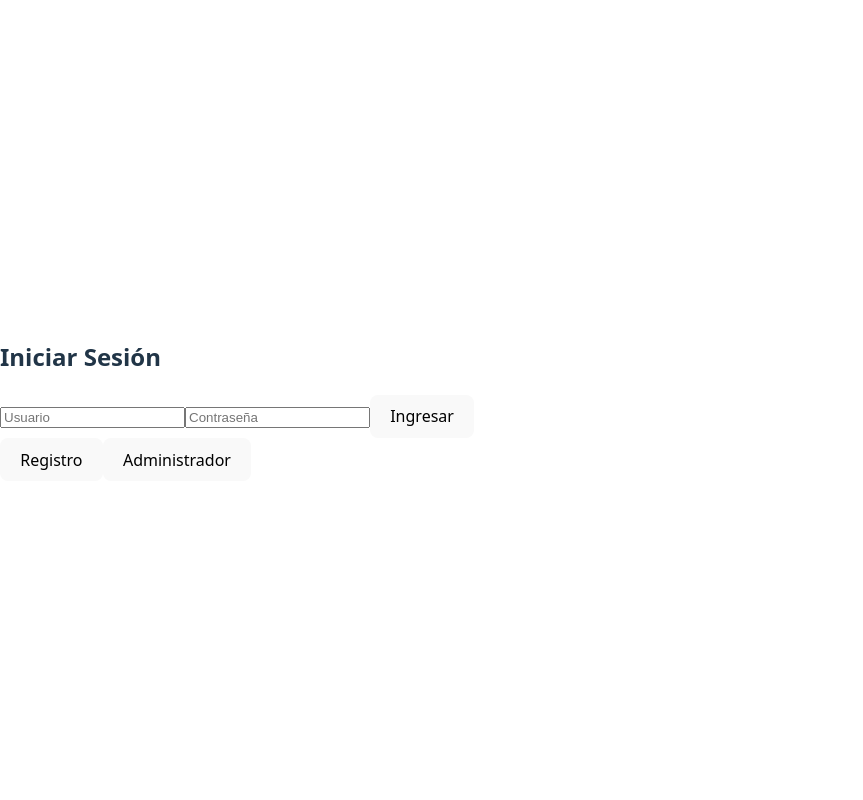
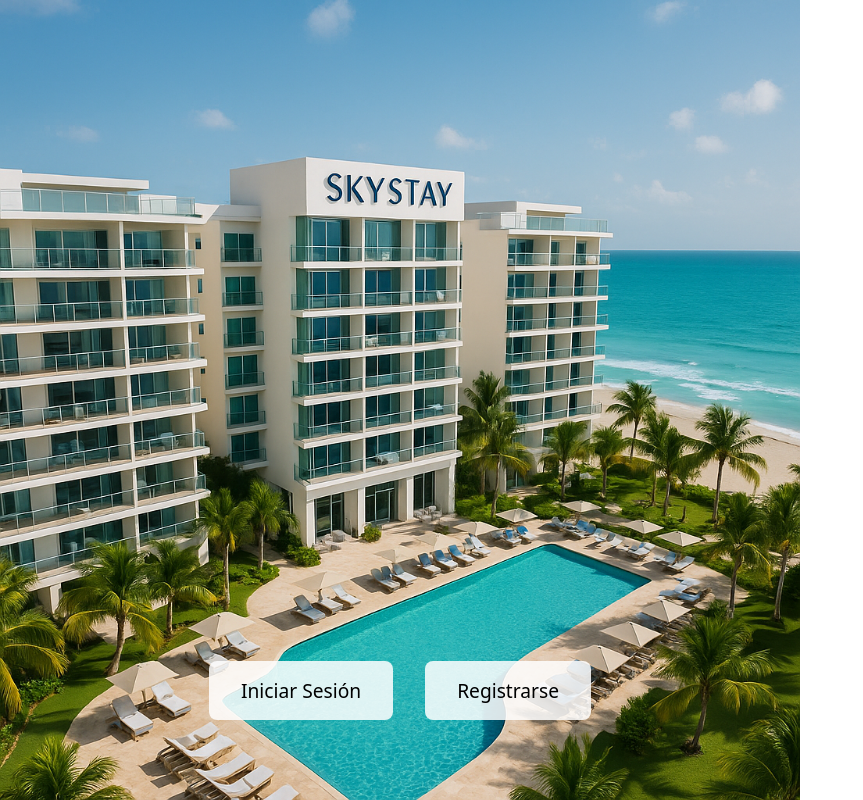
Before and after one commit to Eduardomesut/TFG, a React (Vite) app in the folder skystay-front/: page / in a window 1280 px wide. Shown: the whole page, without its empty margins (0-863 px from the left). Built offline with nearby package versions, Linux system fonts and the light colour scheme.

Commit message:
Nuevo front

```diff
--- a/skystay-front/package.json
+++ b/skystay-front/package.json
@@ -12,7 +12,8 @@
   "dependencies": {
     "axios": "^1.8.4",
     "react": "^19.0.0",
-    "react-dom": "^19.0.0"
+    "react-dom": "^19.0.0",
+    "react-router-dom": "^7.5.0"
   },
   "devDependencies": {
     "@eslint/js": "^9.21.0",
--- a/skystay-front/src/App.jsx
+++ b/skystay-front/src/App.jsx
@@ -1,35 +1,22 @@
-import { useState } from "react";
+import React from "react";
+import { BrowserRouter as Router, Routes, Route } from "react-router-dom";
+import Home from "./components/Home";
 import Login from "./components/Login";
-import Signin from "./components/Signin";
-import ClientesTable from "./components/ClientesTable";
-import LoginAdmin from "./components/LoginAdmin";
-import AdminPage from "./components/AdminPage";
+import Register from "./components/Register";
+import Profile from "./components/Profile";
 
 function App() {
-  const [user, setUser] = useState(null);
-  const [isRegistering, setIsRegistering] = useState(false);
-  const [isAdmin, setIsAdmin] = useState(false);
+  const [user, setUser] = React.useState(null);
 
   return (
-    <div>
-      {!user ? (
-        isAdmin ? (
-          <LoginAdmin onLogin={(admin) => { setUser(admin); setIsAdmin(true); }} onCancel={() => setIsAdmin(false)} />
-        ) : isRegistering ? (
-          <Signin onSignin={() => setIsRegistering(false)} />
-        ) : (
-          <>
-            <Login onLogin={setUser} />
-            <button onClick={() => setIsRegistering(true)}>Registro</button>
-            <button onClick={() => setIsAdmin(true)}>Administrador</button>
-          </>
-        )
-      ) : isAdmin ? (
-        <AdminPage />
-      ) : (
-        <ClientesTable />
-      )}
-    </div>
+    <Router>
+      <Routes>
+        <Route path="/" element={<Home />} />
+        <Route path="/login" element={<Login setUser={setUser} />} />
+        <Route path="/register" element={<Register />} />
+        <Route path="/profile" element={user ? <Profile user={user} /> : <Login setUser={setUser} />} />
+      </Routes>
+    </Router>
   );
 }
 
--- a/skystay-front/src/components/ClientesTable.jsx
+++ b/skystay-front/src/components/ClientesTable.jsx
@@ -1,98 +1,54 @@
-import { useState, useEffect } from "react";
+import { useEffect, useState } from "react";
 
-function ClientesTable() {
-  const [clientes, setClientes] = useState([]);
+function ClientesTable({ user }) {
+  const [cliente, setCliente] = useState(null);
   const [reservas, setReservas] = useState([]);
-  const [username, setUsername] = useState("");
 
   useEffect(() => {
-    fetch("http://localhost:8080/api/clientes")
-      .then((response) => response.json())
-      .then((data) => setClientes(data))
-      .catch((error) => console.error("Error al cargar clientes:", error));
-  }, []);
+    if (user && user.username) {
+      fetch(`http://localhost:8080/api/clientes/${user.username}`)
+        .then((res) => res.json())
+        .then((data) => setCliente(data))
+        .catch((err) => console.error("Error al cargar el cliente:", err));
 
-  const buscarReservas = () => {
-    if (!username) {
-      alert("Por favor, ingresa un nombre de usuario");
-      return;
+      fetch(`http://localhost:8080/api/clientes/${user.username}/reservas`)
+        .then((res) => res.json())
+        .then((data) => setReservas(data))
+        .catch((err) => console.error("Error al cargar reservas:", err));
     }
+  }, [user]);
 
-    fetch(`http://localhost:8080/api/clientes/${username}/reservas`)
-      .then((response) => response.json())
-      .then((data) => setReservas(data))
-      .catch((error) => console.error("Error al cargar reservas:", error));
-  };
 
   return (
-    <div className="min-h-screen bg-gradient-to-br from-white via-gray-100 to-gray-200 p-6 font-sans">
-      <div className="max-w-6xl mx-auto space-y-12">
-        {/* Clientes */}
+
+
+    <div className="p-8 space-y-8">
+      {cliente && (
         <div className="bg-white shadow-2xl rounded-2xl overflow-hidden">
           <div className="bg-gradient-to-r from-yellow-500 via-yellow-400 to-yellow-300 p-6">
             <h1 className="text-4xl font-bold text-white text-center tracking-wide">
-              Lista de Clientes
+              Información del Cliente
             </h1>
           </div>
-          <div className="overflow-x-auto p-6">
-            <table className="w-full table-auto border-collapse text-sm">
-              <thead>
-                <tr className="bg-yellow-100 text-yellow-900 uppercase text-xs">
-                  <th className="px-6 py-3 border-b border-yellow-200">ID</th>
-                  <th className="px-6 py-3 border-b border-yellow-200">Nombre</th>
-                  <th className="px-6 py-3 border-b border-yellow-200">Email</th>
-                  <th className="px-6 py-3 border-b border-yellow-200">Usuario</th>
-                  <th className="px-6 py-3 border-b border-yellow-200">Cuenta Verificada</th>
-                </tr>
-              </thead>
-              <tbody className="text-gray-700">
-                {clientes.map((cliente, index) => (
-                  <tr
-                    key={cliente.id}
-                    className={`${
-                      index % 2 === 0 ? "bg-white" : "bg-yellow-50"
-                    } hover:bg-yellow-100 transition-colors`}
-                  >
-                    <td className="px-6 py-3 border-b">{cliente.id}</td>
-                    <td className="px-6 py-3 border-b">{cliente.name}</td>
-                    <td className="px-6 py-3 border-b">{cliente.mail}</td>
-                    <td className="px-6 py-3 border-b">{cliente.username}</td>
-                    <td className="px-6 py-3 border-b">
-                      {cliente.isVerified ? "Sí" : "No"}
-                    </td>
-                  </tr>
-                ))}
-              </tbody>
-            </table>
+          <div className="p-6 text-gray-800 space-y-2">
+            <p><strong>ID:</strong> {cliente.id}</p>
+            <p><strong>Nombre:</strong> {cliente.name}</p>
+            <p><strong>Email:</strong> {cliente.mail}</p>
+            <p><strong>Usuario:</strong> {cliente.username}</p>
+            <p><strong>Cuenta Verificada:</strong> {cliente.isVerified ? "Sí" : "No"}</p>
           </div>
         </div>
+      )}
+      <h1 className="text-3xl font-bold text-center text-yellow-700 mb-4">
+        ¡Bienvenido, {user.user}!
+      </h1>
 
-        {/* Buscar reservas */}
-        <div className="bg-white shadow-xl rounded-xl p-6 space-y-4">
-          <h2 className="text-2xl font-semibold text-yellow-700 text-center">Buscar Reservas</h2>
-          <div className="flex flex-col sm:flex-row gap-4 items-center justify-center">
-            <input
-              type="text"
-              placeholder="Nombre de usuario"
-              value={username}
-              onChange={(e) => setUsername(e.target.value)}
-              className="px-4 py-2 border rounded-lg shadow-sm focus:outline-none focus:ring-2 focus:ring-yellow-500 w-full sm:w-1/3"
-            />
-            <button
-              onClick={buscarReservas}
-              className="px-6 py-2 bg-yellow-500 text-white rounded-lg shadow hover:bg-yellow-600 transition"
-            >
-              Buscar Reservas
-            </button>
-          </div>
-        </div>
-
-        {/* Tabla de reservas */}
-        {reservas.length > 0 && (
       <div className="bg-white shadow-xl rounded-xl p-6">
         <h2 className="text-2xl font-semibold text-yellow-700 text-center mb-4">
-              Reservas de <span className="font-bold">{username}</span>
+          Reservas registradas
         </h2>
+
+        {reservas.length > 0 ? (
           <div className="overflow-x-auto">
             <table className="w-full table-auto border-collapse text-sm">
               <thead>
@@ -118,7 +74,8 @@ function ClientesTable() {
               </tbody>
             </table>
           </div>
-          </div>
+        ) : (
+          <p className="text-center text-gray-500">No tienes reservas registradas.</p>
         )}
       </div>
     </div>
--- /dev/null
+++ b/skystay-front/src/components/Home.css
@@ -0,0 +1,35 @@
+.home-container {
+    position: relative;
+    height: 100vh;
+    overflow: hidden;
+  }
+
+  .carousel img {
+    width: 100%;
+    height: 100vh;
+    object-fit: cover;
+    transition: opacity 1s ease-in-out;
+  }
+
+  .buttons {
+    position: absolute;
+    bottom: 10%;
+    width: 100%;
+    display: flex;
+    justify-content: center;
+    gap: 2rem;
+  }
+
+  button {
+    padding: 1rem 2rem;
+    font-size: 1.2rem;
+    background-color: rgba(255, 255, 255, 0.85);
+    border: none;
+    cursor: pointer;
+    border-radius: 8px;
+    transition: background-color 0.3s ease;
+  }
+
+  button:hover {
+    background-color: #ddd;
+  }
--- /dev/null
+++ b/skystay-front/src/components/Home.jsx
@@ -0,0 +1,35 @@
+import React, { useEffect, useState } from "react";
+import { useNavigate } from "react-router-dom";
+import "./Home.css"; // para el estilo
+
+const images = [
+  "/skystay1.png",
+  "/skystay1.png",
+  "/skystay1.png"
+];
+
+function Home() {
+  const [currentImage, setCurrentImage] = useState(0);
+  const navigate = useNavigate();
+
+  useEffect(() => {
+    const interval = setInterval(() => {
+      setCurrentImage((prev) => (prev + 1) % images.length);
+    }, 3000);
+    return () => clearInterval(interval);
+  }, []);
+
+  return (
+    <div className="home-container">
+      <div className="carousel">
+        <img src={images[currentImage]} alt="carousel" />
+      </div>
+      <div className="buttons">
+        <button onClick={() => navigate("/login")}>Iniciar Sesión</button>
+        <button onClick={() => navigate("/register")}>Registrarse</button>
+      </div>
+    </div>
+  );
+}
+
+export default Home;
--- a/skystay-front/src/components/Login.jsx
+++ b/skystay-front/src/components/Login.jsx
@@ -1,51 +1,37 @@
-import { useState } from "react";
+import React, { useState } from "react";
+import { useNavigate } from "react-router-dom";
 
-function Login({ onLogin }) {
-  const [user, setUser] = useState(""); // Corregido: nombre coherente
+function Login({ setUser }) {
+  const [user, setUsername] = useState("");
   const [password, setPassword] = useState("");
-  const [error, setError] = useState("");
+  const navigate = useNavigate();
 
-  const handleLogin = async () => {
-    try {
-      const response = await fetch("http://localhost:8080/api/clientes/login", {
-        method: "POST",
-        headers: { "Content-Type": "application/json" },
-        body: JSON.stringify({ user, password }), // Cambié "user" por "username"
-      });
+  const handleSubmit = async (e) => {
+    e.preventDefault();
+    const response = await fetch("http://localhost:8080/api/clientes/login", {
+      method: "POST",
+      headers: { "Content-Type": "application/json" },
+      body: JSON.stringify({ user, password }),
+    });
 
-      if (!response.ok) {
-        throw new Error("Usuario o contraseña incorrectos");
-      }
-
-      const userData = await response.json(); // Cambié el nombre de la variable
-      if (userData) {
-        onLogin(userData); // Guarda el usuario y cambia a la vista de clientes
-      } else {
-        throw new Error("Error al procesar la respuesta del servidor");
-      }
-    } catch (err) {
-      setError(err.message);
+    const success = await response.json();
+    if (success) {
+      const userData = await fetch(`http://localhost:8080/api/clientes/${user}`);
+      const userJson = await userData.json();
+      setUser(userJson);
+      navigate("/profile");
+    } else {
+      alert("Credenciales incorrectas");
     }
   };
 
   return (
-    <div>
+    <form onSubmit={handleSubmit}>
       <h2>Iniciar Sesión</h2>
-      {error && <p style={{ color: "red" }}>{error}</p>}
-      <input
-        type="text"
-        placeholder="Usuario"
-        value={user}
-        onChange={(e) => setUser(e.target.value)} // Corregido: setUser en lugar de setUsername
-      />
-      <input
-        type="password"
-        placeholder="Contraseña"
-        value={password}
-        onChange={(e) => setPassword(e.target.value)}
-      />
-      <button onClick={handleLogin}>Ingresar</button>
-    </div>
+      <input placeholder="Usuario" value={user} onChange={(e) => setUsername(e.target.value)} />
+      <input placeholder="Contraseña" type="password" value={password} onChange={(e) => setPassword(e.target.value)} />
+      <button type="submit">Entrar</button>
+    </form>
   );
 }
 
--- a/skystay-front/src/components/LoginAdmin.jsx
+++ /dev/null
@@ -1,52 +0,0 @@
-import { useState } from "react";
-
-function Login({ onLogin }) {
-  const [user, setUser] = useState(""); // Corregido: nombre coherente
-  const [password, setPassword] = useState("");
-  const [error, setError] = useState("");
-
-  const handleLogin = async () => {
-    try {
-      const response = await fetch("http://localhost:8080/api/administradores/login", {
-        method: "POST",
-        headers: { "Content-Type": "application/json" },
-        body: JSON.stringify({ user, password }), // Cambié "user" por "username"
-      });
-
-      if (!response.ok) {
-        throw new Error("Usuario o contraseña incorrectos");
-      }
-
-      const userData = await response.json(); // Cambié el nombre de la variable
-      if (userData) {
-        onLogin(userData); // Guarda el usuario y cambia a la vista de clientes
-      } else {
-        throw new Error("Error al procesar la respuesta del servidor");
-      }
-    } catch (err) {
-      setError(err.message);
-    }
-  };
-
-  return (
-    <div>
-      <h2>Iniciar Sesión Administrador</h2>
-      {error && <p style={{ color: "red" }}>{error}</p>}
-      <input
-        type="text"
-        placeholder="Usuario"
-        value={user}
-        onChange={(e) => setUser(e.target.value)} // Corregido: setUser en lugar de setUsername
-      />
-      <input
-        type="password"
-        placeholder="Contraseña"
-        value={password}
-        onChange={(e) => setPassword(e.target.value)}
-      />
-      <button onClick={handleLogin}>Ingresar</button>
-    </div>
-  );
-}
-
-export default Login;
--- /dev/null
+++ b/skystay-front/src/components/Profile.jsx
@@ -0,0 +1,29 @@
+import React, { useEffect, useState } from "react";
+
+function Profile({ user }) {
+  const [reservas, setReservas] = useState([]);
+
+  useEffect(() => {
+    const fetchReservas = async () => {
+      const res = await fetch(`http://localhost:8080/api/clientes/${user.username}/reservas`);
+      const data = await res.json();
+      setReservas(data);
+    };
+    fetchReservas();
+  }, [user]);
+
+  return (
+    <div>
+      <h2>Bienvenido, {user.username}</h2>
+      <p>Email: {user.mail}</p>
+      <h3>Reservas:</h3>
+      <ul>
+        {reservas.map((r, idx) => (
+          <li key={idx}>{JSON.stringify(r)}</li>
+        ))}
+      </ul>
+    </div>
+  );
+}
+
+export default Profile;
--- a/skystay-front/src/components/Signin.jsx
+++ b/skystay-front/src/components/Register.jsx
@@ -1,50 +1,62 @@
 import { useState } from "react";
 
-function Signin({ onSignin }) {
-  const [username, setUser] = useState("");
+function Register() {
+  const [username, setUsername] = useState("");
   const [name, setName] = useState("");
   const [password, setPassword] = useState("");
   const [mail, setMail] = useState("");
   const [birthdate, setBirthdate] = useState("");
-  const [userType, setUserType] = useState("cliente"); // Valor por defecto
+  const [userType, setUserType] = useState("cliente");
   const [error, setError] = useState("");
+  const [success, setSuccess] = useState(false);
 
-  const handleSignin = async () => {
+  const handleRegister = async () => {
     try {
-      const formattedBirthdate = birthdate ? new Date(birthdate).toISOString().split("T")[0] : "";
-      const apiUrl = userType === "administrador" ? "http://localhost:8080/api/administradores" : "http://localhost:8080/api/clientes";
+      const formattedBirthdate = birthdate
+        ? new Date(birthdate).toISOString().split("T")[0]
+        : "";
+
+      const apiUrl =
+        userType === "administrador"
+          ? "http://localhost:8080/api/administradores"
+          : "http://localhost:8080/api/clientes";
 
       const response = await fetch(apiUrl, {
         method: "POST",
         headers: { "Content-Type": "application/json" },
-        body: JSON.stringify({ name, username, password, mail, birthdate: formattedBirthdate }),
+        body: JSON.stringify({
+          username,
+          name,
+          password,
+          mail,
+          birthdate: formattedBirthdate,
+        }),
       });
 
       if (!response.ok) {
         throw new Error("Error en la introducción de datos");
       }
 
-      const userData = await response.json();
-      if (userData) {
-        onSignin(userData); // Guarda el usuario y cambia a la vista de clientes/administradores
-      } else {
-        throw new Error("Error al procesar la respuesta del servidor");
-      }
+      setSuccess(true);
+      setError("");
     } catch (err) {
       setError(err.message);
+      setSuccess(false);
     }
   };
 
   return (
-    <div>
+    <div className="register-form">
       <h2>Registro</h2>
+
       {error && <p style={{ color: "red" }}>{error}</p>}
+      {success && <p style={{ color: "green" }}>Registro completado con éxito</p>}
 
       <input
         type="text"
         placeholder="Usuario"
         value={username}
-        onChange={(e) => setUser(e.target.value)}
+        onChange={(e) => setUsername(e.target.value)}
       />
       <input
         type="text"
@@ -82,9 +94,9 @@ function Signin({ onSignin }) {
         </select>
       </div>
 
-      <button onClick={handleSignin}>Registrarse</button>
+      <button onClick={handleRegister}>Registrarse</button>
     </div>
   );
 }
 
-export default Signin;
+export default Register;
```
Also changed, not shown: skystay-front/public/skystay1.png (added), 1 other file (tests, documents, lock files or other folders). Lines whose indentation alone changed are shown as unchanged.
